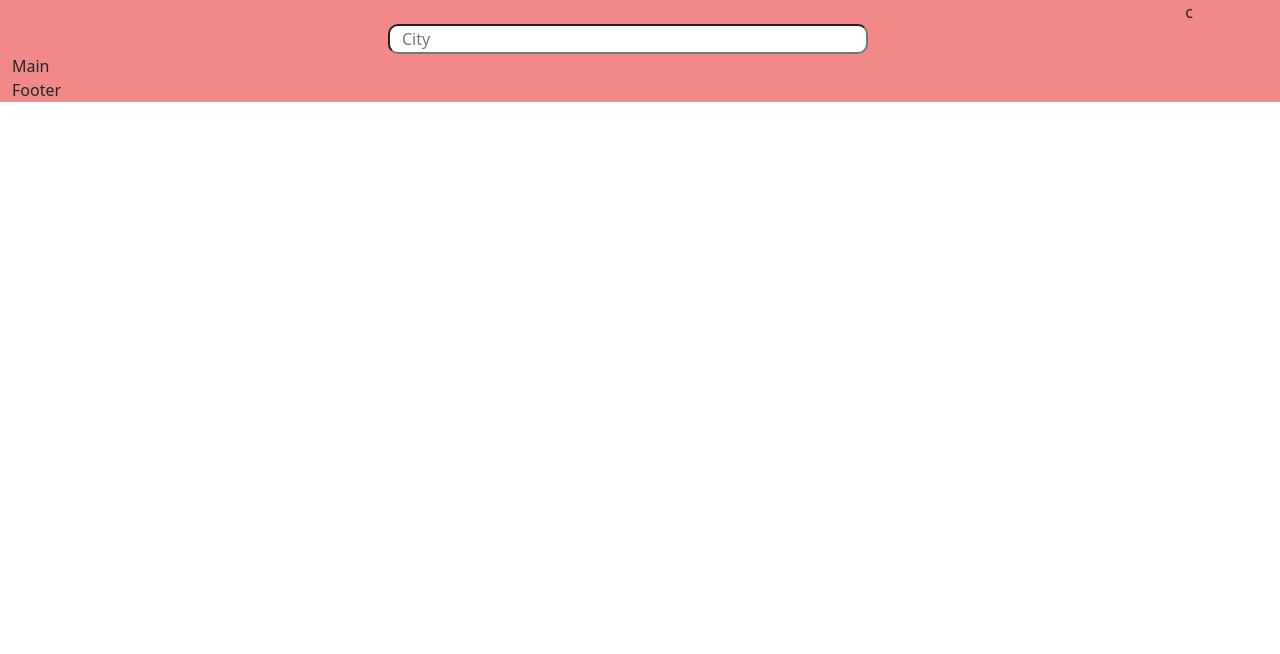
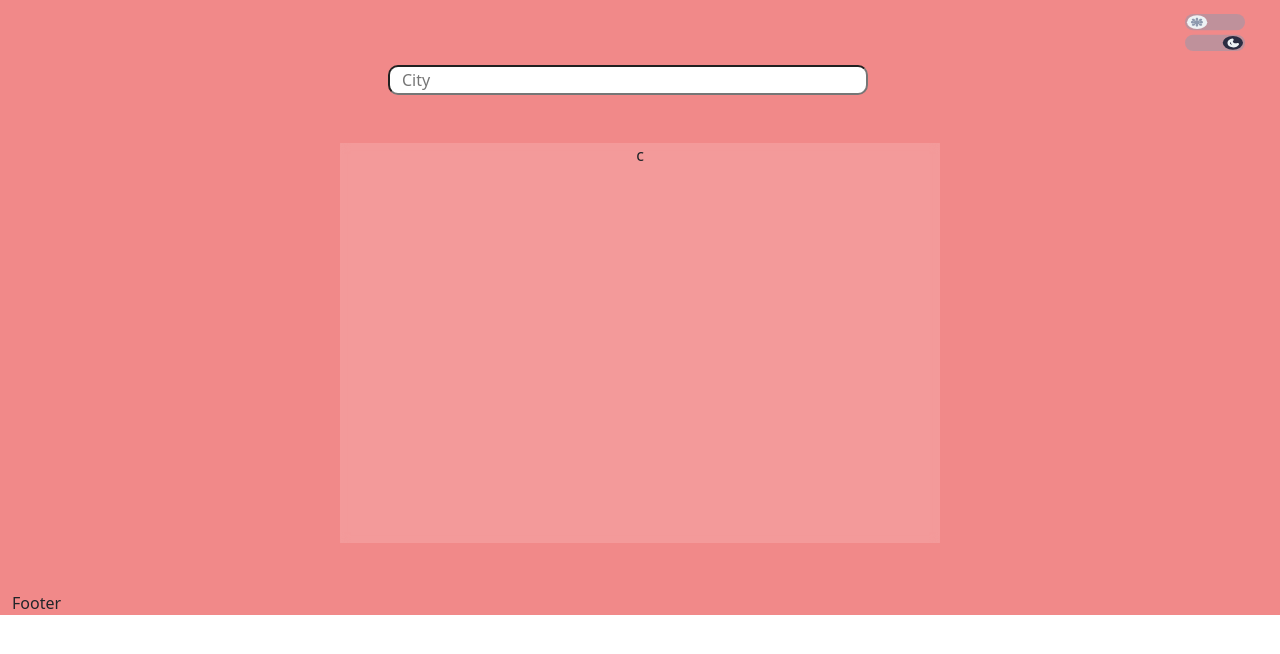
Before and after one commit to hamzaabdous/WeatherWeb, a React (Create React App) app: page / in a window 1280 px wide. Shown: the top 654 px of the page. Built offline with nearby package versions, Linux system fonts and the light colour scheme.

Commit message:
position main

```diff
--- a/src/View/Component/Main.js
+++ b/src/View/Component/Main.js
@@ -1,7 +1,13 @@
 import React from "react";
-
+import "../style/Main.css";
 const Main = () => {
-  return <div>Main</div>;
+  return (
+    <div className="d-flex justify-content-center align-items-center ">
+      <div className="glass d-flex justify-content-center  ">
+      c
+      </div>
+    </div>
+  );
 };
 
 export default Main;
--- a/src/View/Component/Nav.js
+++ b/src/View/Component/Nav.js
@@ -15,7 +15,88 @@ const Nav = () => {
         <div className="col-sm-1"></div>
         <div className="col-sm-1"></div>
         <div className="col-sm-1"></div>
-        <div className="col-sm-1">c</div>
+        <div className="col-sm-1">
+          <svg
+            width="60"
+            height="65"
+            viewBox="0 0 105 65"
+            fill="none"
+            xmlns="http://www.w3.org/2000/svg"
+          >
+            <rect
+              y="36.2565"
+              width="105"
+              height="28.7435"
+              rx="14.3718"
+              fill="#8D99AE"
+              fill-opacity="0.5"
+            />
+            <ellipse
+              cx="83.7914"
+              cy="50.6283"
+              rx="17.7318"
+              ry="12.0157"
+              fill="#2B2D42"
+            />
+            <path
+              d="M92.4277 52.996L94.2507 54.1024C94.7158 53.3361 94.652 52.3607 94.091 51.6615C93.53 50.9623 92.5917 50.6886 91.7427 50.9765L92.4277 52.996ZM83.0378 45.2282L84.4866 46.7929C85.1728 46.1575 85.365 45.1491 84.9605 44.3059C84.556 43.4627 83.6493 42.9814 82.7243 43.1189L83.0378 45.2282ZM89.0976 51.3956C87.3899 51.3956 85.9371 50.9152 84.9701 50.2491C83.9939 49.5766 83.6821 48.862 83.6821 48.3286L79.4172 48.3286C79.4172 50.6669 80.795 52.5519 82.5507 53.7613C84.3155 54.977 86.6367 55.6605 89.0976 55.6605L89.0976 51.3956ZM91.7427 50.9765C90.9663 51.2399 90.0678 51.3956 89.0976 51.3956L89.0976 55.6605C90.518 55.6605 91.8803 55.4334 93.1127 55.0154L91.7427 50.9765ZM90.6048 51.8895C89.8619 53.1134 87.7474 54.3658 84.7913 54.3658L84.7913 58.6307C88.7132 58.6307 92.4965 56.9924 94.2507 54.1024L90.6048 51.8895ZM84.7913 54.3658C82.8833 54.3658 81.2492 53.8295 80.1509 53.0729C79.0434 52.31 78.6504 51.4704 78.6504 50.7991L74.3855 50.7991C74.3855 53.2753 75.8445 55.2853 77.7314 56.5851C79.6275 57.8912 82.1301 58.6307 84.7913 58.6307L84.7913 54.3658ZM78.6504 50.7991C78.6504 50.2096 78.9449 49.5099 79.7551 48.8266C80.57 48.1392 81.814 47.566 83.3514 47.3375L82.7243 43.1189C80.5346 43.4444 78.5187 44.2901 77.0054 45.5664C75.4874 46.8467 74.3855 48.6555 74.3855 50.7991L78.6504 50.7991ZM83.6821 48.3286C83.6821 47.8876 83.8848 47.3501 84.4866 46.7929L81.589 43.6635C80.3209 44.8376 79.4172 46.4458 79.4172 48.3286L83.6821 48.3286Z"
+              fill="#EDF2F4"
+            />
+            <rect
+              width="105"
+              height="28.7435"
+              rx="14.3718"
+              fill="#8D99AE"
+              fill-opacity="0.5"
+            />
+            <ellipse
+              cx="21.2086"
+              cy="14.3718"
+              rx="17.7318"
+              ry="12.0157"
+              fill="#EDF2F4"
+            />
+            <path
+              d="M17.8276 14.6414C17.8197 15.1404 17.8808 15.3844 17.9203 15.4855C17.9428 15.543 17.9512 15.5503 17.9902 15.5767C18.0669 15.6287 18.2831 15.7413 18.7805 15.8325C19.2749 15.9231 19.9478 15.9752 20.861 15.9752C21.7744 15.9752 22.4438 15.9231 22.9338 15.8328C23.4259 15.7421 23.637 15.6306 23.7107 15.5803C23.7476 15.5552 23.7602 15.5456 23.787 15.478C23.8308 15.3671 23.8941 15.1141 23.8941 14.6073C23.8941 14.1005 23.8308 13.8476 23.787 13.7366C23.7602 13.669 23.7476 13.6595 23.7107 13.6343C23.637 13.584 23.4259 13.4725 22.9338 13.3818C22.4438 13.2915 21.7744 13.2394 20.861 13.2394C18.9178 13.2394 18.2403 13.4879 18.0324 13.6306C17.9975 13.6546 17.9808 13.6664 17.9498 13.7441C17.9016 13.8647 17.8358 14.1266 17.8276 14.6414Z"
+              stroke="#8D99AE"
+              stroke-width="4.2649"
+              stroke-linecap="round"
+              stroke-linejoin="round"
+            />
+            <path
+              d="M22.9934 8.91925C22.9934 7.74153 22.0386 6.7868 20.8609 6.7868C19.6832 6.7868 18.7285 7.74153 18.7285 8.91925H22.9934ZM18.7285 9.79435C18.7285 10.9721 19.6832 11.9268 20.8609 11.9268C22.0386 11.9268 22.9934 10.9721 22.9934 9.79435H18.7285ZM18.7285 8.91925V9.79435H22.9934V8.91925H18.7285Z"
+              fill="#8D99AE"
+            />
+            <path
+              d="M22.9934 19.4203C22.9934 18.2426 22.0386 17.2879 20.8609 17.2879C19.6832 17.2879 18.7285 18.2426 18.7285 19.4203H22.9934ZM18.7285 20.2954C18.7285 21.4732 19.6832 22.4279 20.8609 22.4279C22.0386 22.4279 22.9934 21.4732 22.9934 20.2954H18.7285ZM18.7285 19.4203V20.2954H22.9934V19.4203H18.7285Z"
+              fill="#8D99AE"
+            />
+            <path
+              d="M29.2549 16.7398C30.4327 16.7398 31.3874 15.785 31.3874 14.6073C31.3874 13.4296 30.4327 12.4748 29.2549 12.4748L29.2549 16.7398ZM27.9636 12.4748C26.7858 12.4748 25.8311 13.4296 25.8311 14.6073C25.8311 15.785 26.7858 16.7397 27.9636 16.7397L27.9636 12.4748ZM29.2549 12.4748L27.9636 12.4748L27.9636 16.7397L29.2549 16.7398L29.2549 12.4748Z"
+              fill="#8D99AE"
+            />
+            <path
+              d="M13.7582 16.7398C14.936 16.7398 15.8907 15.785 15.8907 14.6073C15.8907 13.4296 14.936 12.4748 13.7582 12.4748L13.7582 16.7398ZM12.4668 12.4748C11.2891 12.4748 10.3344 13.4296 10.3344 14.6073C10.3344 15.785 11.2891 16.7397 12.4668 16.7397L12.4668 12.4748ZM13.7582 12.4748L12.4668 12.4748L12.4668 16.7397L13.7582 16.7398L13.7582 12.4748Z"
+              fill="#8D99AE"
+            />
+            <path
+              d="M16.1692 9.0356C15.1943 8.37493 13.6136 8.37493 12.6386 9.0356C11.6637 9.69626 11.6637 10.7674 12.6386 11.4281L16.1692 9.0356ZM13.5518 12.0469C14.5267 12.7075 16.1074 12.7075 17.0824 12.0469C18.0574 11.3862 18.0574 10.3151 17.0824 9.65438L13.5518 12.0469ZM12.6386 11.4281L13.5518 12.0469L17.0824 9.65438L16.1692 9.0356L12.6386 11.4281Z"
+              fill="#8D99AE"
+            />
+            <path
+              d="M16.1692 20.3602C15.1943 21.0209 13.6136 21.0209 12.6386 20.3602C11.6637 19.6995 11.6637 18.6284 12.6386 17.9677L16.1692 20.3602ZM13.5518 17.3489C14.5267 16.6882 16.1074 16.6882 17.0824 17.3489C18.0574 18.0096 18.0574 19.0807 17.0824 19.7414L13.5518 17.3489ZM12.6386 17.9677L13.5518 17.3489L17.0824 19.7414L16.1692 20.3602L12.6386 17.9677Z"
+              fill="#8D99AE"
+            />
+            <path
+              d="M25.8199 9.0356C26.7948 8.37493 28.3756 8.37493 29.3505 9.0356C30.3255 9.69626 30.3255 10.7674 29.3505 11.4281L25.8199 9.0356ZM28.4374 12.0469C27.4624 12.7075 25.8817 12.7075 24.9067 12.0469C23.9318 11.3862 23.9318 10.3151 24.9067 9.65438L28.4374 12.0469ZM29.3505 11.4281L28.4374 12.0469L24.9067 9.65438L25.8199 9.0356L29.3505 11.4281Z"
+              fill="#8D99AE"
+            />
+            <path
+              d="M25.8199 20.3602C26.7948 21.0209 28.3756 21.0209 29.3505 20.3602C30.3255 19.6995 30.3255 18.6284 29.3505 17.9677L25.8199 20.3602ZM28.4374 17.3489C27.4624 16.6882 25.8817 16.6882 24.9067 17.3489C23.9318 18.0096 23.9318 19.0807 24.9067 19.7414L28.4374 17.3489ZM29.3505 17.9677L28.4374 17.3489L24.9067 19.7414L25.8199 20.3602L29.3505 17.9677Z"
+              fill="#8D99AE"
+            />
+          </svg>
+        </div>
       </nav>
     </div>
   );
--- a/src/View/Weather.js
+++ b/src/View/Weather.js
@@ -19,7 +19,7 @@ const Weather = () => {
             />
           </div>
         </header>
-        <main className="row d-flex justify-content-center align-items-center">
+        <main className="row m-5">
           <Main />
         </main>
         <footer className="row">
--- /dev/null
+++ b/src/View/style/Main.css
@@ -0,0 +1,6 @@
+.glass {
+  width: 600px;
+  height: 400px;
+  background-color: rgba(255, 255, 255, 0.15);
+  backdrop-filter: blur(5px);
+}
```
